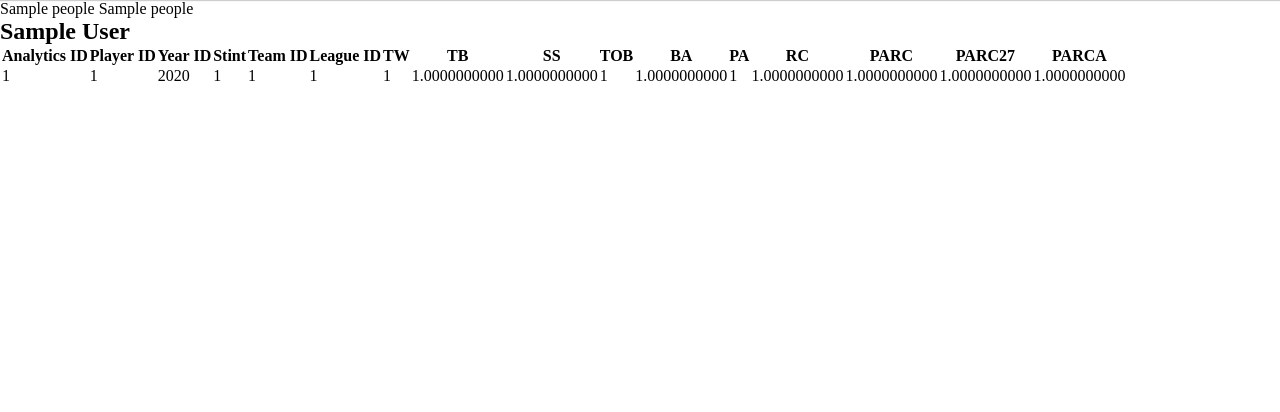
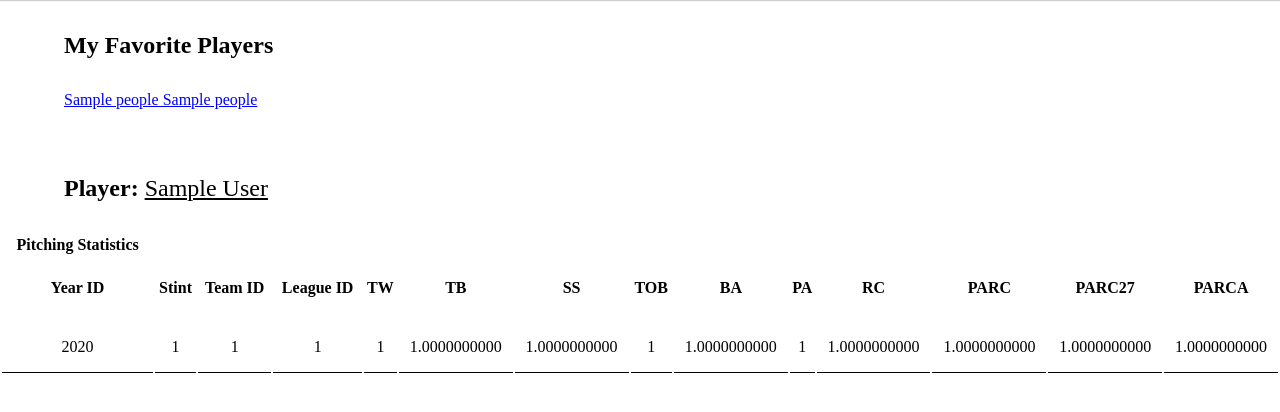
Before and after one commit to Matt-Hays/CS5302, a Flask app: template app/templates/favorites.html in a window 1280 px wide. Shown: the part 80-492 px from the top of the page. Run offline with Flask 2, Linux system fonts and the light colour scheme; tables that the repository leaves empty hold one stand-in row (values such as "Sample post"); the template is opened without the code that fills it: values that come from a table or form of the project are taken from there, most other values are stand-ins (such as "Sample title", 1, 10 or a date in 2020).

Commit message:
Add Styles

```diff
--- /dev/null
+++ b/app/static/styles/favorites.css
@@ -0,0 +1,31 @@
+.page-header {
+    margin: 2rem 0 2rem 4rem
+}
+
+.favorites-name {
+    margin-left: 4rem;
+    margin-bottom: 2rem;
+}
+
+.favorites-name span {
+    font-weight: normal;
+    text-decoration: underline;
+}
+
+.favorites-list {
+    display: grid;
+    grid-template-columns: repeat(12, 1fr);
+    gap: 10px;
+    grid-auto-rows: 20px;
+    grid-auto-flow: row;
+    margin: 2rem 0 4rem 4rem;
+}
+
+.favorites-list li {
+    grid-column: span 2;
+}
+
+.favorites-list a {
+    color: blue;
+    text-decoration: underline;
+}
--- /dev/null
+++ b/app/static/styles/index.css
@@ -0,0 +1,53 @@
+.player-table {
+    width: 100%;
+    height: 100%;
+}
+
+.player-table-head {
+    height: 4rem;
+}
+
+.player-table-rows {
+    text-align: center;
+}
+
+.player-table-rows td {
+    border-bottom: 1px solid black;
+    padding: 1rem 0;
+}
+
+.player-name {
+    margin-left: 4rem;
+    font-weight: bold;
+}
+
+.player-name span {
+    font-weight: normal;
+    text-decoration: underline;
+}
+
+.player-table-name {
+    text-align: center;
+    font-weight: bold;
+    font-size: 1rem;
+}
+
+.favorites-btn {
+    margin-left: 4rem;
+    margin-top: 1rem;
+    margin-bottom: 2rem;
+    height: 2rem !important;
+    width: 8rem !important;
+    position: relative;
+    top: 10px;
+}
+
+.player-name-and-btn {
+    display: flex;
+    justify-content: flex-start;
+    align-items: center;
+}
+
+.page-header {
+    margin: 2rem 0 2rem 4rem;
+}
--- a/app/templates/favorites.html
+++ b/app/templates/favorites.html
@@ -3,14 +3,22 @@
 <!---->
 
 {% block styles %}
-{# <link rel="stylesheet" href="{{ url_for('styles/account.css') }}" /> #}
+<link
+  rel="stylesheet"
+  href="{{ url_for('static', filename='styles/index.css') }}"
+/>
+<link
+  rel="stylesheet"
+  href="{{ url_for('static', filename='styles/favorites.css') }}"
+/>
 {% endblock %}
 
 <!---->
 
 {% block content %}
+<h2 class="page-header">My Favorite Players</h2>
 {% if favorites %}
-<ul>
+<ul class="favorites-list">
     {% for favorite in favorites %}
     <li><a href="{{ url_for('favorites', playerid=favorite.playerID, firstName=favorite.nameFirst, lastName=favorite.nameLast) }}">{{ favorite.nameFirst }} {{ favorite.nameLast }}</a></li>
     {% endfor %}
@@ -18,12 +26,13 @@
 {% endif %}
 
 {% if player_data %}
-<h2>{{ firstName }} {{ lastName }}</h2>
+<h2 class="favorites-name">Player: <span>{{ firstName }} {{ lastName }}</span></h2>
 
-<table>
-    <tr>
-        <th>Analytics ID</th>
-        <th>Player ID</th>
+<table class="player-table">
+    <tr class="player-table-name">
+        <td>Pitching Statistics</td>
+    </tr>
+    <tr class="player-table-head">
         <th>Year ID</th>
         <th>Stint</th>
         <th>Team ID</th>
@@ -42,9 +51,7 @@
 
     {% for stat in player_data %}
 
-    <tr>
-        <td>{{ stat.analytics_ID }}</td>
-        <td>{{ stat.playerID }}</td>
+    <tr class="player-table-rows">
         <td>{{ stat.yearID }}</td>
         <td>{{ stat.stint }}</td>
         <td>{{ stat.teamID }}</td>
--- a/app/templates/login.html
+++ b/app/templates/login.html
@@ -10,13 +10,13 @@
 {% endblock %}
 <!---->
 {% block content %}
-<h1>Login</h1>
+<h1 class="page-header">Login</h1>
 {% with messages = get_flashed_messages() %}
 <!---->
 {% if messages %}
 <!---->
 {% for message in messages %}
-<span style="color: red">{{message}}</span>
+<p class="flash-message"><span style="color: red">{{message}}</span></p>
 {% endfor %}
 <!---->
 {% endif %}
```
Also changed, not shown: app/models.py (+12 -1 lines), app/routes.py (+9 -20 lines), app/static/styles/login.css (+9 -0 lines), app/templates/index.html (+26 -14 lines).
